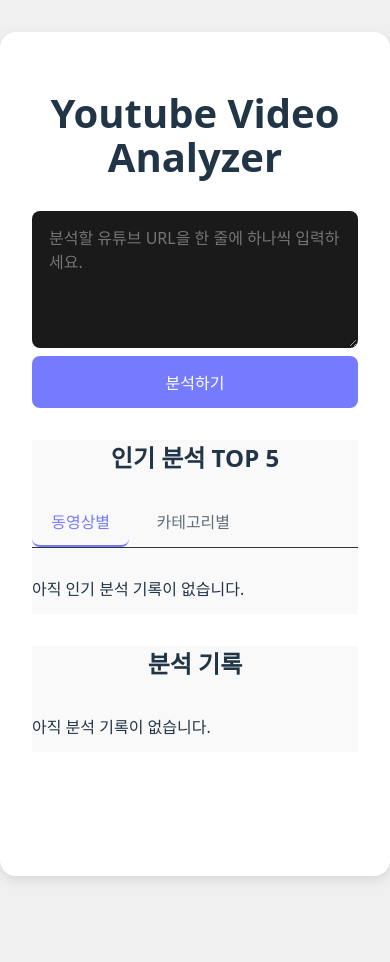
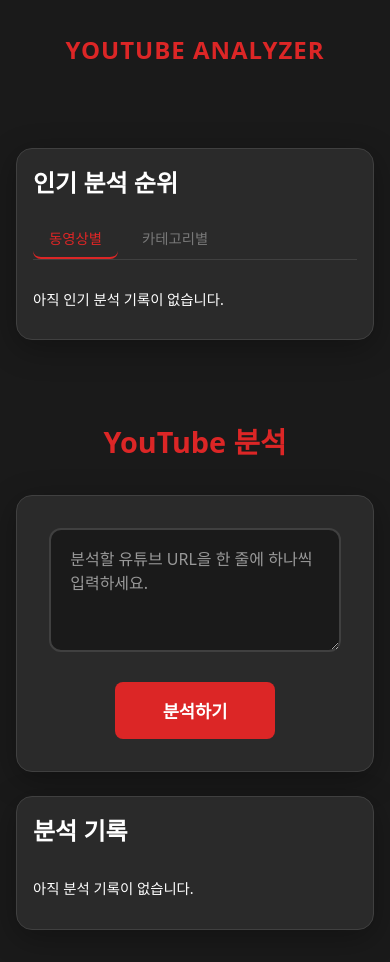
Before and after one commit to gwisang/Youtube-analyzer, a website built with Vite: page index.html in a window 390 px wide. Before the commit the page ends 908 px from the top, so only its background shows below. Built offline with nearby package versions, Linux system fonts and the light colour scheme; some packages are replaced by stand-ins of ours; no server answers; the database is empty.

Commit message:
feat: Update UI components

```diff
--- a/index.html
+++ b/index.html
@@ -5,18 +5,17 @@
     <link rel="icon" type="image/svg+xml" href="/vite.svg" />
     <meta name="viewport" content="width=device-width, initial-scale=1.0" />
     <title>Youtube Analyzer</title>
+    <link rel="stylesheet" href="style.css" />
   </head>
   <body>
     <div id="app">
-      <h1>Youtube Video Analyzer</h1>
+      <div class="site-header">YOUTUBE ANALYZER</div>
 
-      <section id="analysis-section">
-        <textarea id="youtube-urls" placeholder="분석할 유튜브 URL을 한 줄에 하나씩 입력하세요." rows="5"></textarea>
-        <button id="analyze-btn">분석하기</button>
-      </section>
-
+      <div class="container">
+        <!-- Left Panel - Popular Analysis Rankings -->
+        <div class="left-panel">
           <section id="trending-section" class="card">
-        <h2>인기 분석 TOP 5</h2>
+            <h2>인기 분석 순위</h2>
             <div class="tabs">
               <button id="trending-video-tab" class="tab-btn active">동영상별</button>
               <button id="trending-category-tab" class="tab-btn">카테고리별</button>
@@ -28,8 +27,19 @@
               <ol id="trending-category-list"></ol>
             </div>
           </section>
+        </div>
 
-      <section id="result-section" class="card" style="display: none;">
+        <!-- Center Panel - Search and Results -->
+        <div class="center-panel">
+          <section id="analysis-section" class="search-section">
+            <h1 class="search-title">YouTube 분석</h1>
+            <div id="analysis-section" class="search-form">
+              <textarea id="youtube-urls" placeholder="분석할 유튜브 URL을 한 줄에 하나씩 입력하세요." rows="4"></textarea>
+              <button id="analyze-btn">분석하기</button>
+            </div>
+          </section>
+
+          <section id="result-section" class="result-section card" style="display: none;">
             <h2>분석 결과</h2>
             <div class="table-container">
               <table id="multi-result-table">
@@ -39,7 +49,7 @@
                     <th>카테고리</th>
                     <th>좋아요</th>
                     <th>주요 감정</th>
-                <th>상세 보기</th> <!-- New column for details -->
+                    <th>상세 보기</th>
                   </tr>
                 </thead>
                 <tbody>
@@ -47,8 +57,6 @@
                 </tbody>
               </table>
             </div>
-
-        <!-- Detailed Analysis Modal/Section -->
             <div id="detail-modal-overlay" class="modal-overlay">
               <div id="detail-modal-content" class="modal-content card">
                 <button class="modal-close-btn">&times;</button>
@@ -59,13 +67,75 @@
               </div>
             </div>
           </section>
+        </div>
 
+        <!-- Right Panel - Analysis History -->
+        <div class="right-panel">
           <section id="history-section" class="card">
             <h2>분석 기록</h2>
             <ul id="history-list"></ul>
           </section>
+        </div>
+      </div>
+    </div>
 
-    </div>
     <script type="module" src="/src/main.js"></script>
+    <script>
+      // Tab functionality
+      document.getElementById('trending-video-tab').addEventListener('click', function() {
+        document.getElementById('trending-video-tab').classList.add('active');
+        document.getElementById('trending-category-tab').classList.remove('active');
+        document.getElementById('trending-video-content').classList.add('active');
+        document.getElementById('trending-category-content').classList.remove('active');
+      });
+
+      document.getElementById('trending-category-tab').addEventListener('click', function() {
+        document.getElementById('trending-category-tab').classList.add('active');
+        document.getElementById('trending-video-tab').classList.remove('active');
+        document.getElementById('trending-category-content').classList.add('active');
+        document.getElementById('trending-video-content').classList.remove('active');
+      });
+
+      // 분석 결과가 나오면 분석 기록을 result-section 아래로 이동
+      function moveHistorySection(showResult) {
+        const centerPanel = document.querySelector('.center-panel');
+        const historySection = document.getElementById('history-section');
+        const resultSection = document.getElementById('result-section');
+
+        if (showResult) {
+          // 결과 섹션을 보여주고 히스토리를 우측 패널에 유지
+          resultSection.style.display = 'block';
+        } else {
+          resultSection.style.display = 'none';
+        }
+      }
+
+      document.getElementById('analyze-btn').addEventListener('click', function() {
+        moveHistorySection(true);
+      });
+
+      window.addEventListener('DOMContentLoaded', function() {
+        if (document.getElementById('result-section').style.display === 'none') {
+          moveHistorySection(false);
+        }
+      });
+
+      // Modal functionality
+      document.addEventListener('click', function(e) {
+        if (e.target && e.target.classList.contains('detail-btn')) {
+          document.getElementById('detail-modal-overlay').classList.add('active');
+        }
+      });
+
+      document.querySelector('.modal-close-btn').addEventListener('click', function() {
+        document.getElementById('detail-modal-overlay').classList.remove('active');
+      });
+
+      document.getElementById('detail-modal-overlay').addEventListener('click', function(e) {
+        if (e.target === this) {
+          this.classList.remove('active');
+        }
+      });
+    </script>
   </body>
 </html>
--- a/src/style.css
+++ b/src/style.css
@@ -2,59 +2,166 @@
   font-family: system-ui, -apple-system, BlinkMacSystemFont, 'Segoe UI', Roboto, Oxygen, Ubuntu, Cantarell, 'Open Sans', 'Helvetica Neue', sans-serif;
   line-height: 1.5;
   font-weight: 400;
-  color-scheme: light dark;
+  color-scheme: dark;
   color: rgba(255, 255, 255, 0.87);
-  background-color: #242424;
+  background-color: #1a1a1a;
+}
+
+* {
+  box-sizing: border-box;
 }
 
 body {
   margin: 0;
-  display: flex;
-  justify-content: center;
   min-height: 100vh;
-  padding: 2rem 0;
+  background: #1a1a1a;
+  color: #ffffff;
 }
 
 #app {
   width: 100%;
-  max-width: 800px;
+  min-height: 100vh;
+}
+
+.site-header {
+  position: absolute;
+  top: 2rem;
+  left: 2rem;
+  font-size: 1.8rem;
+  font-weight: bold;
+  color: #dc2626;
+  letter-spacing: 1px;
+  z-index: 100;
+}
+
+.container {
+  display: grid;
+  grid-template-columns: 300px 1fr 300px;
+  gap: 2rem;
+  padding: 6rem 2rem 2rem 2rem;
+  min-height: 100vh;
+  max-width: 1600px;
   margin: 0 auto;
-  padding: 2rem;
+}
+
+.left-panel, .right-panel {
+  display: flex;
+  flex-direction: column;
+  gap: 1.5rem;
+}
+
+.center-panel {
+  display: flex;
+  flex-direction: column;
+  align-items: center;
+  gap: 2rem;
+  padding-top: 2rem;
+}
+
+/* Card Styles */
+.card {
+  background: #2a2a2a;
+  border-radius: 16px;
+  box-shadow: 0 8px 32px rgba(0,0,0,0.3);
+  border: 1px solid #404040;
+  padding: 1.5rem;
+  transition: all 0.3s ease;
+}
+
+.card:hover {
+  transform: translateY(-2px);
+  box-shadow: 0 12px 40px rgba(0,0,0,0.4);
+  border-color: #dc2626;
+}
+
+.card h1, .card h2, .card h3 {
+  margin-top: 0;
+  margin-bottom: 1rem;
+  color: #ffffff;
+  font-weight: 600;
+}
+
+/* Search Section */
+.search-section {
+  width: 100%;
+  max-width: 600px;
   text-align: center;
 }
 
-h1 {
-  font-size: 2.5em;
-  line-height: 1.1;
+.search-title {
+  font-size: 2.5rem;
+  font-weight: bold;
+  color: #dc2626;
   margin-bottom: 2rem;
 }
 
-section {
-  margin-bottom: 2rem;
+.search-form {
+  background: #2a2a2a;
+  border-radius: 16px;
+  box-shadow: 0 8px 32px rgba(0,0,0,0.3);
+  border: 1px solid #404040;
+  padding: 2rem;
+  transition: all 0.3s ease;
 }
 
-#analysis-section {
-  display: flex;
-  flex-direction: column; /* 세로 정렬 */
-  gap: 0.5rem;
+.search-form:hover {
+  border-color: #dc2626;
+  transform: translateY(-2px);
+  box-shadow: 0 12px 40px rgba(0,0,0,0.4);
 }
 
 #youtube-urls {
-  flex-grow: 1;
-  padding: 0.8em 1em;
-  border-radius: 8px;
-  border: 1px solid transparent;
-  font-size: 1em;
-  background-color: #1a1a1a;
+  width: 100%;
+  padding: 1rem 1.2rem;
+  border-radius: 12px;
+  border: 2px solid #404040;
+  font-size: 1rem;
+  background: #1a1a1a;
+  color: #ffffff;
   font-family: inherit;
-  color: inherit;
-  resize: vertical; /* 세로 크기만 조절 가능 */
+  resize: vertical;
+  margin-bottom: 1.5rem;
+  transition: all 0.3s ease;
 }
 
-/* Table Styles */
+#youtube-urls::placeholder {
+  color: #999;
+}
+
+#youtube-urls:focus {
+  outline: none;
+  border-color: #dc2626;
+  transform: translateY(-1px);
+}
+
+#analyze-btn {
+  padding: 1rem 3rem;
+  font-size: 1.1rem;
+  font-weight: 600;
+  background: #dc2626;
+  color: white;
+  border: none;
+  border-radius: 8px;
+  cursor: pointer;
+  transition: all 0.3s ease;
+  font-family: inherit;
+}
+
+#analyze-btn:hover {
+  background: #b91c1c;
+  transform: translateY(-2px);
+}
+
+/* Result Section */
+.result-section {
+  width: 100%;
+  max-width: 800px;
+  margin-top: 2rem;
+}
+
 .table-container {
   width: 100%;
-  overflow-x: auto; /* 가로 스크롤 */
+  overflow-x: auto;
 }
 
 #multi-result-table {
@@ -64,17 +171,119 @@
 }
 
 #multi-result-table th, #multi-result-table td {
-  padding: 0.8rem 1rem;
-  border-bottom: 1px solid #333;
+  padding: 1rem;
+  border-bottom: 1px solid #404040;
   text-align: left;
+  color: #ffffff;
 }
 
 #multi-result-table th {
   font-weight: 600;
+  background-color: #1f1f1f;
+  color: #dc2626;
 }
 
 #multi-result-table tbody tr:hover {
-  background-color: rgba(255, 255, 255, 0.05);
+  background-color: rgba(220, 38, 38, 0.1);
+}
+
+/* Side Panels */
+.panel-title {
+  font-size: 1.3rem;
+  margin-bottom: 1rem;
+  color: #ffffff;
+  font-weight: 600;
+}
+
+/* Tabs */
+.tabs {
+  display: flex;
+  gap: 0.5rem;
+  border-bottom: 1px solid #404040;
+  margin-bottom: 1rem;
+}
+
+.tab-btn {
+  padding: 0.6rem 1rem;
+  border: none;
+  background-color: transparent;
+  cursor: pointer;
+  font-size: 0.9rem;
+  font-weight: 500;
+  font-family: inherit;
+  color: #999;
+  opacity: 0.7;
+  border-bottom: 2px solid transparent;
+  transition: all 0.25s;
+}
+
+.tab-btn.active {
+  opacity: 1;
+  color: #dc2626;
+  border-bottom-color: #dc2626;
+}
+
+.tab-content {
+  display: none;
+}
+
+.tab-content.active {
+  display: block;
+}
+
+#history-list, #trending-video-list, #trending-category-list {
+  list-style: none;
+  padding: 0;
+  margin: 0;
+  max-height: 400px;
+  overflow-y: auto;
+}
+
+#history-list li, #trending-video-list li, #trending-category-list li {
+  display: flex;
+  justify-content: space-between;
+  align-items: center;
+  padding: 0.8rem 0;
+  border-bottom: 1px solid #404040;
+  font-size: 0.9rem;
+  color: #ffffff;
+}
+
+#history-list li:last-child, #trending-video-list li:last-child, #trending-category-list li:last-child {
+  border-bottom: none;
+}
+
+.delete-btn {
+  background-color: #dc2626;
+  color: white;
+  margin-left: 1rem;
+  padding: 0.4em 0.8em;
+  font-size: 0.8rem;
+  border: none;
+  border-radius: 4px;
+  cursor: pointer;
+  transition: background-color 0.25s;
+  flex-shrink: 0;
+}
+
+.delete-btn:hover {
+  background-color: #b91c1c;
+}
+
+/* Detail Button */
+.detail-btn {
+  background: #dc2626;
+  color: white;
+  border: none;
+  padding: 0.5rem 1rem;
+  border-radius: 4px;
+  cursor: pointer;
+  font-size: 0.9rem;
+  transition: background-color 0.25s;
+}
+
+.detail-btn:hover {
+  background: #b91c1c;
 }
 
 /* Modal Styles */
@@ -103,10 +312,13 @@
   position: relative;
   width: 90%;
   max-width: 700px;
-  max-height: 90vh; /* 모달 높이 제한 */
-  overflow-y: auto; /* 내용이 길면 스크롤 */
-  padding: 2em;
-  border-radius: 8px;
+  max-height: 90vh;
+  overflow-y: auto;
+  padding: 2rem;
+  background: #2a2a2a;
+  color: #ffffff;
+  border: 1px solid #404040;
+  border-radius: 16px;
   transform: translateY(20px);
   transition: transform 0.3s ease-in-out;
 }
@@ -121,13 +333,13 @@
   right: 1rem;
   background: none;
   border: none;
-  font-size: 1.5em;
+  font-size: 1.5rem;
   cursor: pointer;
-  color: rgba(255, 255, 255, 0.7);
+  color: #999;
 }
 
 .modal-close-btn:hover {
-  color: white;
+  color: #dc2626;
 }
 
 #detail-video-info img {
@@ -161,81 +373,7 @@
   margin-top: 0.5rem;
 }
 
-#history-list {
-  list-style: none;
-  padding: 0;
-  margin: 0;
-}
-
-.delete-btn {
-  background-color: #ff6464;
-  margin-left: 1rem;
-  padding: 0.4em 0.8em;
-  font-size: 0.9em;
-  flex-shrink: 0; /* 버튼 크기가 줄어드는 것을 방지 */
-}
-
-.delete-btn:hover {
-  background-color: #f25353;
-}
-
-/* Tabs */
-.tabs {
-  display: flex;
-  gap: 0.5rem;
-  border-bottom: 1px solid #333;
-  margin-bottom: 1rem;
-}
-
-.tab-btn {
-  padding: 0.8em 1.2em;
-  border: none;
-  background-color: transparent;
-  cursor: pointer;
-  font-size: 1em;
-  font-weight: 500; /* 일관성을 위해 추가 */
-  font-family: inherit; /* 일관성을 위해 추가 */
-  color: inherit; /* 주변 색상을 상속받도록 수정 */
-  opacity: 0.7; /* 비활성 탭은 약간 흐리게 */
-  border-bottom: 2px solid transparent;
-  transition: all 0.25s;
-}
-
-.tab-btn.active {
-  opacity: 1;
-  color: #646cff;
-  border-bottom-color: #646cff;
-}
-
-.tab-content {
-  display: none;
-}
-
-.tab-content.active {
-  display: block;
-}
-
-#history-list, #trending-video-list, #trending-category-list {
-  list-style: none;
-  padding: 0;
-  margin: 0;
-}
-
-#history-list li, #trending-video-list li, #trending-category-list li {
-  display: flex;
-  justify-content: space-between;
-  align-items: center;
-  padding: 0.8rem 0;
-  border-bottom: 1px solid #333;
-  margin-bottom: 4px;
-}
-
-#history-list li:last-child, #trending-video-list li:last-child, #trending-category-list li:last-child {
-  border-bottom: none;
-  margin-bottom: 0;
-}
-
-
+/* General Button Styles */
 button {
   border-radius: 8px;
   border: 1px solid transparent;
@@ -243,38 +381,75 @@
   font-size: 1em;
   font-weight: 500;
   font-family: inherit;
-  background-color: #646cff;
+  background-color: #dc2626;
   color: white;
   cursor: pointer;
   transition: background-color 0.25s;
 }
 
 button:hover {
-  background-color: #535bf2;
+  background-color: #b91c1c;
 }
 
+/* Responsive Design */
+@media (max-width: 1200px) {
+  .container {
+    grid-template-columns: 1fr;
+    gap: 1.5rem;
+  }
+
+  .top-bar {
+    position: static;
+    text-align: center;
+    margin-bottom: 1rem;
+  }
+
+  .site-header {
+    position: static;
+    text-align: center;
+    margin-bottom: 2rem;
+    font-size: 2rem;
+    padding: 2rem 0 1rem 0;
+  }
+
+  .container {
+    padding-top: 2rem;
+  }
+}
+
+@media (max-width: 768px) {
+  .container {
+    padding: 2rem 1rem;
+  }
+
+  .search-title {
+    font-size: 1.8rem;
+  }
+
+  .card {
+    padding: 1rem;
+  }
+
+  .site-header {
+    font-size: 1.5rem;
+  }
+
+  .history-btn {
+    padding: 0.6rem 1rem;
+    font-size: 0.9rem;
+  }
+}
+
+/* Light mode compatibility (optional) */
 @media (prefers-color-scheme: light) {
   :root {
-    color: #213547;
-    background-color: #f0f0f0;
-  }
-  #app {
-    background-color: #ffffff;
-    border-radius: 16px;
-    box-shadow: 0 4px 12px rgba(0,0,0,0.1);
-  }
-  #youtube-url, .card {
-    background-color: #f9f9f9;
-  }
-  button {
-    background-color: #747bff;
-  }
-  button:hover {
-    background-color: #646cff;
+    color: #ffffff;
+    background-color: #1a1a1a;
   }
 
-  .tab-btn.active {
-    color: #747bff;
-    border-bottom-color: #747bff;
+  /* Force dark theme regardless of system preference */
+  body {
+    background: #1a1a1a;
+    color: #ffffff;
   }
 }
```
Lines whose indentation alone changed are shown as unchanged.
